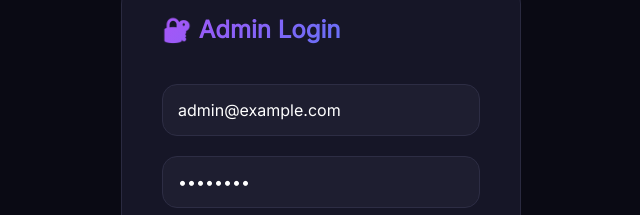
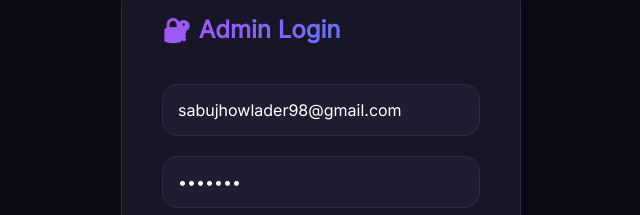
Before and after one commit to CODEXPRO007/CODEX-MOD-APK-MOVE, a plain HTML site: page index.html in a window 1280 px wide. Shown: the part 146-361 px from the top of the page, 319-959 px from the left. Drawn offline with Linux system fonts and the light colour scheme; no server answers.

Commit message:
Update index.html

```diff
--- a/index.html
+++ b/index.html
@@ -46,8 +46,8 @@
         <!-- Login Panel -->
         <div id="loginPanel" class="login-container">
             <h2>🔐 Admin Login</h2>
-            <input type="email" id="email" placeholder="Email" value="admin@example.com">
-            <input type="password" id="password" placeholder="Password" value="admin123">
+            <input type="email" id="email" placeholder="Email" value="sabujhowlader98@gmail.com">
+            <input type="password" id="password" placeholder="Password" value="admin00">
             <button onclick="login()">Login</button>
             <button onclick="signup()" style="margin-top:15px; background:#2a2a40;">Sign Up (first time)</button>
             <div id="loginMessage" class="message"></div>
```
